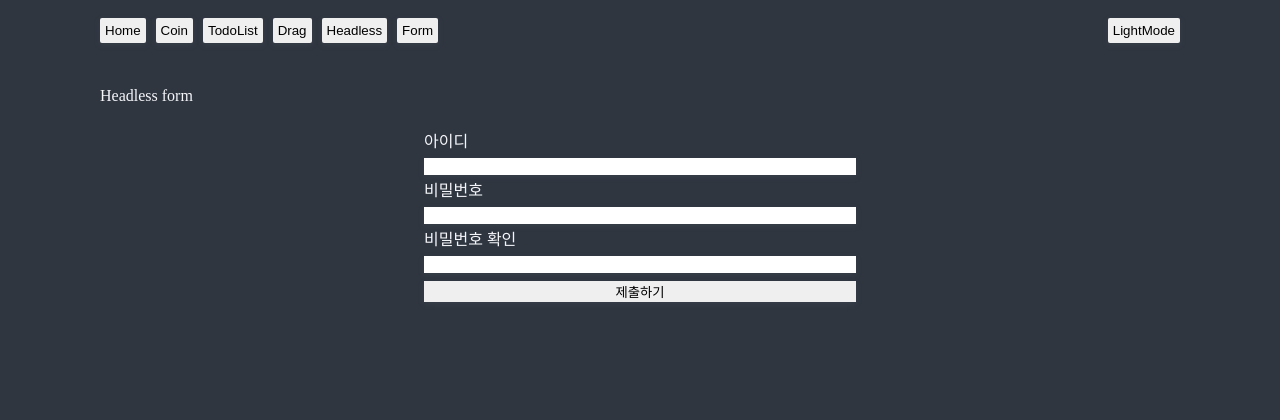
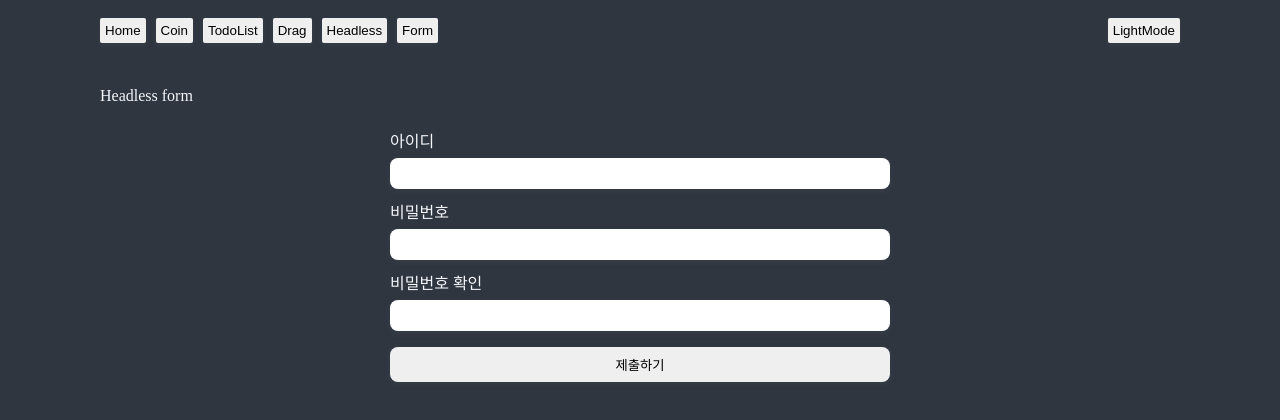
Before and after one commit to moolbum/react-masterclass, a React (Create React App) app: page /form in a window 1280 px wide. Shown: the top 420 px of the page. Built offline with nearby package versions, Linux system fonts and the light colour scheme.

Commit message:
add: headless form 스타일 추가

```diff
--- a/src/components/atoms/Form/index.tsx
+++ b/src/components/atoms/Form/index.tsx
@@ -2,6 +2,7 @@ import React, {
   ButtonHTMLAttributes,
   DetailedHTMLProps,
   FormHTMLAttributes,
+  HTMLAttributes,
   InputHTMLAttributes,
   LabelHTMLAttributes,
   PropsWithChildren,
@@ -15,6 +16,13 @@ interface FormRootProps
 
 function FormRoot({ children, ...rest }: PropsWithChildren<FormRootProps>) {
   return <form {...rest}>{children}</form>;
+}
+
+interface FormFieldProps
+  extends DetailedHTMLProps<HTMLAttributes<HTMLDivElement>, HTMLDivElement> {}
+
+function FormField({ children, ...rest }: PropsWithChildren<FormFieldProps>) {
+  return <div {...rest}>{children}</div>;
 }
 
 interface FormLabelProps
@@ -33,8 +41,8 @@ interface FormControlProps
     HTMLInputElement
   > {}
 
-function FormControl(props: FormControlProps) {
-  return <input {...props} />;
+function FormControl({ ...rest }: FormControlProps) {
+  return <input {...rest} />;
 }
 
 interface FormSubmitProps
@@ -52,6 +60,7 @@ function FormSubmit({ children, ...rest }: PropsWithChildren<FormSubmitProps>) {
 }
 
 export const Form = Object.assign(FormRoot, {
+  Field: FormField,
   Label: FormLabel,
   Control: FormControl,
   Submit: FormSubmit,
--- a/src/pages/Form/index.tsx
+++ b/src/pages/Form/index.tsx
@@ -21,14 +21,30 @@ function HeadlessForm() {
       <h2 style={{ marginBottom: "30px" }}>Headless form</h2>
 
       <StyledForm onSubmit={handleSubmit}>
-        <Form.Label htmlFor="name">아이디</Form.Label>
-        <Form.Control type="text" id="name" name="name" />
+        <StyledField>
+          <Form.Label htmlFor="name">아이디</Form.Label>
+          <StyledControl type="text" id="name" name="name" required />
+        </StyledField>
 
-        <Form.Label htmlFor="password">비밀번호</Form.Label>
-        <Form.Control type="password" id="password" name="password" />
+        <StyledField>
+          <Form.Label htmlFor="password">비밀번호</Form.Label>
+          <StyledControl
+            type="password"
+            id="password"
+            name="password"
+            required
+          />
+        </StyledField>
 
-        <Form.Label htmlFor="passwordCheck">비밀번호 확인</Form.Label>
-        <Form.Control type="password" id="passwordCheck" name="passwordCheck" />
+        <StyledField>
+          <Form.Label htmlFor="passwordCheck">비밀번호 확인</Form.Label>
+          <StyledControl
+            type="password"
+            id="passwordCheck"
+            name="passwordCheck"
+            required
+          />
+        </StyledField>
 
         <StyledSubmit type="submit">제출하기</StyledSubmit>
       </StyledForm>
@@ -40,9 +56,23 @@ export default HeadlessForm;
 
 const StyledForm = styled(Form)`
   display: grid;
-  gap: 8px;
-  width: 40%;
+  gap: 16px;
+  width: 100%;
+  max-width: 500px;
   margin: 0 auto;
 `;
 
-const StyledSubmit = styled(Form.Submit)``;
+const StyledField = styled(Form.Field)`
+  display: grid;
+  gap: 8px;
+`;
+
+const StyledControl = styled(Form.Control)`
+  padding: 8px 6px;
+  border-radius: 8px;
+`;
+
+const StyledSubmit = styled(Form.Submit)`
+  padding: 8px 6px;
+  border-radius: 8px;
+`;
```
